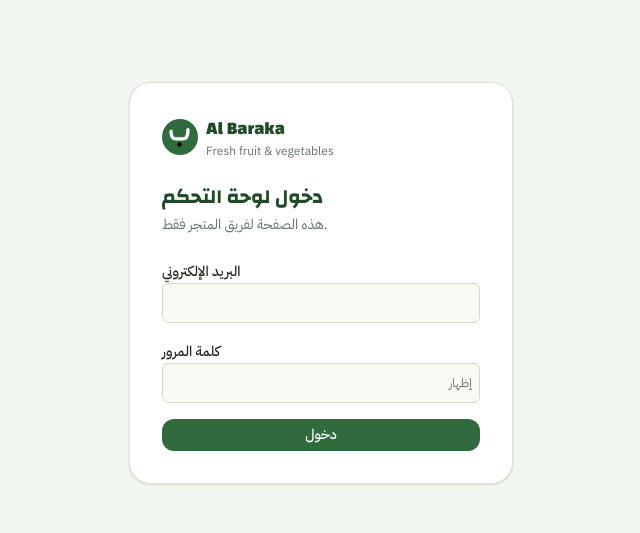
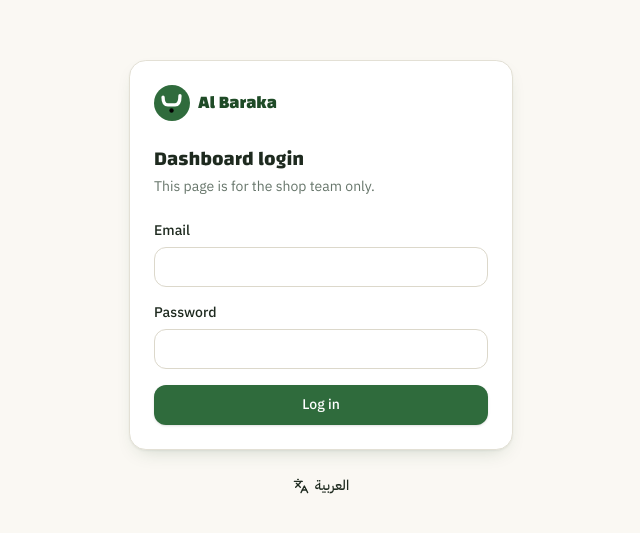
Before and after one commit to Ahmed-Idrisx/albaraka, a Next.js app: page /login in a window 1280 px wide. Shown: the part 117-650 px from the top of the page, without its empty margins (319-959 px from the left). Built offline with nearby package versions, Linux system fonts and the light colour scheme; no server answers.

Commit message:
feat(auth): translate the login flow and protect dashboard routes

```diff
--- a/app/(auth)/login/page.tsx
+++ b/app/(auth)/login/page.tsx
@@ -1,25 +1,27 @@
 import type { Metadata } from "next";
-
+import { useTranslations } from "next-intl";
+import { getTranslations } from "next-intl/server";
 import { LoginForm } from "@/features/auth/components/LoginForm";
 import { Logo } from "@/components/shared/Logo";
+import { LanguageSwitcher } from "@/components/shared/LanguageSwitcher";
 
-export const metadata: Metadata = {
-  title: "تسجيل الدخول",
-};
+export async function generateMetadata(): Promise<Metadata> {
+  const t = await getTranslations("auth");
+  return { title: t("metaTitle") };
+}
 
 export default function LoginPage() {
+  const t = useTranslations("auth");
+
   return (
-    <main className="flex min-h-dvh items-center justify-center bg-brand-50 p-6">
-      <div className="w-full max-w-sm rounded-2xl border bg-card p-8 shadow-sm">
-        <Logo className="mb-6" withTagline />
-        <h1 className="mb-1 font-display text-xl font-bold text-brand-900">
-          دخول لوحة التحكم
-        </h1>
-        <p className="mb-6 text-sm text-muted-foreground">
-          هذه الصفحة لفريق المتجر فقط.
-        </p>
+    <main className="flex min-h-dvh flex-col items-center justify-center gap-4 p-4">
+      <div className="card w-full max-w-sm p-6">
+        <Logo className="mb-6" />
+        <h1 className="mb-1 text-xl font-bold">{t("title")}</h1>
+        <p className="mb-6 text-sm text-muted-foreground">{t("subtitle")}</p>
         <LoginForm />
       </div>
+      <LanguageSwitcher />
     </main>
   );
 }
--- a/features/auth/api/auth.api.ts
+++ /dev/null
@@ -1,25 +0,0 @@
-import type { AuthUser } from "@/features/auth/types/auth";
-import type { LoginFormValues } from "@/features/auth/schemas/loginSchema";
-import { apiClient } from "@/lib/apiClient";
-
-export const authApi = {
-  login: async (
-    values: LoginFormValues,
-  ): Promise<{ user: AuthUser; token: string }> => {
-    const { data } = await apiClient.post<{ user: AuthUser; token: string }>(
-      "/auth/login",
-      values,
-    );
-    console.log("login response data:", data);
-    return data;
-  },
-
-  logout: async (): Promise<void> => {
-    await apiClient.post("/auth/logout");
-  },
-
-  me: async (): Promise<AuthUser> => {
-    const { data } = await apiClient.get<AuthUser>("/auth/me");
-    return data;
-  },
-};
--- a/features/auth/components/LoginForm.tsx
+++ b/features/auth/components/LoginForm.tsx
@@ -1,97 +1,63 @@
 "use client";
 
-import { useState } from "react";
+import { useMemo } from "react";
 import { zodResolver } from "@hookform/resolvers/zod";
 import { useForm } from "react-hook-form";
+import { useTranslations } from "next-intl";
 import { useLogin } from "@/features/auth/hooks/useAuth";
 import {
-  loginSchema,
+  createLoginSchema,
   type LoginFormValues,
 } from "@/features/auth/schemas/loginSchema";
+import { FormField } from "@/components/shared/FormField";
 
 export function LoginForm() {
+  const t = useTranslations("auth");
+  const validation = useTranslations("validation");
   const login = useLogin();
-  const [isPasswordVisible, setIsPasswordVisible] = useState(false);
-  const form = useForm<LoginFormValues>({
-    resolver: zodResolver(loginSchema),
-  });
+  const schema = useMemo(() => createLoginSchema(validation), [validation]);
+  const {
+    register,
+    handleSubmit,
+    formState: { errors },
+  } = useForm<LoginFormValues>({ resolver: zodResolver(schema) });
 
   return (
     <form
-      onSubmit={form.handleSubmit((values) => login.mutateAsync(values))}
+      onSubmit={handleSubmit((values) => login.mutate(values))}
       className="space-y-4"
       noValidate
     >
-      <div className="space-y-2">
-        <label htmlFor="email" className="text-sm font-medium">
-          البريد الإلكتروني
-        </label>
+      <FormField htmlFor="email" label={t("email")} error={errors.email?.message}>
         <input
           id="email"
           type="email"
           dir="ltr"
           autoComplete="email"
-          required
-          aria-invalid={Boolean(form.formState.errors.email)}
-          aria-describedby={
-            form.formState.errors.email ? "email-error" : undefined
-          }
-          className="h-10 w-full rounded-md border border-input bg-background px-3 py-2 text-sm outline-none transition-colors focus-visible:border-ring focus-visible:ring-3 focus-visible:ring-ring/50 aria-invalid:border-destructive aria-invalid:ring-3 aria-invalid:ring-destructive/20"
-          {...form.register("email")}
+          className="input rtl:text-right"
+          aria-invalid={!!errors.email}
+          {...register("email")}
         />
-        {form.formState.errors.email && (
-          <p id="email-error" role="alert" className="text-xs text-destructive">
-            {form.formState.errors.email.message}
-          </p>
-        )}
-      </div>
+      </FormField>
 
-      <div className="space-y-2">
-        <label htmlFor="password" className="text-sm font-medium">
-          كلمة المرور
-        </label>
-        <div className="relative" dir="ltr">
-          <input
-            id="password"
-            type={isPasswordVisible ? "text" : "password"}
-            autoComplete="current-password"
-            required
-            aria-invalid={Boolean(form.formState.errors.password)}
-            aria-describedby={
-              form.formState.errors.password ? "password-error" : undefined
-            }
-            className="h-10 w-full rounded-md border border-input bg-background px-3 py-2 pr-16 text-sm outline-none transition-colors focus-visible:border-ring focus-visible:ring-3 focus-visible:ring-ring/50 aria-invalid:border-destructive aria-invalid:ring-3 aria-invalid:ring-destructive/20"
-            {...form.register("password")}
-          />
-          <button
-            type="button"
-            aria-label={
-              isPasswordVisible ? "إخفاء كلمة المرور" : "إظهار كلمة المرور"
-            }
-            aria-pressed={isPasswordVisible}
-            onClick={() => setIsPasswordVisible((visible) => !visible)}
-            className="absolute right-2 top-1/2 -translate-y-1/2 text-xs text-muted-foreground hover:text-foreground"
-          >
-            {isPasswordVisible ? "إخفاء" : "إظهار"}
-          </button>
-        </div>
-        {form.formState.errors.password && (
-          <p
-            id="password-error"
-            role="alert"
-            className="text-xs text-destructive"
-          >
-            {form.formState.errors.password.message}
-          </p>
-        )}
-      </div>
+      <FormField
+        htmlFor="password"
+        label={t("password")}
+        error={errors.password?.message}
+      >
+        <input
+          id="password"
+          type="password"
+          dir="ltr"
+          autoComplete="current-password"
+          className="input rtl:text-right"
+          aria-invalid={!!errors.password}
+          {...register("password")}
+        />
+      </FormField>
 
-      <button
-        type="submit"
-        disabled={form.formState.isSubmitting || login.isPending}
-        className="inline-flex h-8 w-full items-center justify-center gap-2 rounded-lg bg-primary px-2.5 text-sm font-medium text-primary-foreground transition-colors hover:bg-primary/80 focus-visible:outline-none focus-visible:ring-3 focus-visible:ring-ring/50 disabled:pointer-events-none disabled:opacity-50"
-      >
-        {login.isPending ? "جاري الدخول..." : "دخول"}
+      <button type="submit" disabled={login.isPending} className="btn w-full">
+        {login.isPending ? t("submitting") : t("submit")}
       </button>
     </form>
   );
--- a/features/auth/hooks/useAuth.ts
+++ b/features/auth/hooks/useAuth.ts
@@ -3,7 +3,7 @@
 import { useRouter } from "next/navigation";
 import { useMutation, useQuery, useQueryClient } from "@tanstack/react-query";
 import { toast } from "sonner";
-import { authApi } from "@/features/auth/api/auth.api";
+import { authApi } from "@/lib/api";
 import type { LoginFormValues } from "@/features/auth/schemas/loginSchema";
 import { getErrorMessage } from "@/lib/apiClient";
 import { queryKeys } from "@/lib/queryClient";
--- a/features/auth/schemas/loginSchema.ts
+++ b/features/auth/schemas/loginSchema.ts
@@ -1,8 +1,10 @@
 import { z } from "zod";
 
-export const loginSchema = z.object({
-  email: z.string().email("البريد الإلكتروني غير صحيح"),
-  password: z.string().min(8, "كلمة المرور 8 أحرف على الأقل"),
-});
+/** Built with the current language's messages, so errors show in that language. */
+export const createLoginSchema = (t: (key: string) => string) =>
+  z.object({
+    email: z.string().email(t("invalidEmail")),
+    password: z.string().min(8, t("passwordMin")),
+  });
 
-export type LoginFormValues = z.infer<typeof loginSchema>;
+export type LoginFormValues = z.infer<ReturnType<typeof createLoginSchema>>;
--- /dev/null
+++ b/proxy.ts
@@ -0,0 +1,16 @@
+import { NextResponse, type NextRequest } from "next/server";
+
+/**
+ * Sends visitors without a session to /login before any dashboard page loads.
+ * This is only a quick check — the API still verifies the token on every call.
+ */
+export function proxy(request: NextRequest) {
+  if (!request.cookies.has("token")) {
+    return NextResponse.redirect(new URL("/login", request.url));
+  }
+  return NextResponse.next();
+}
+
+export const config = {
+  matcher: "/dashboard/:path*",
+};
```
Also changed, not shown: features/auth/types/auth.ts (deleted, +0 -8 lines).
